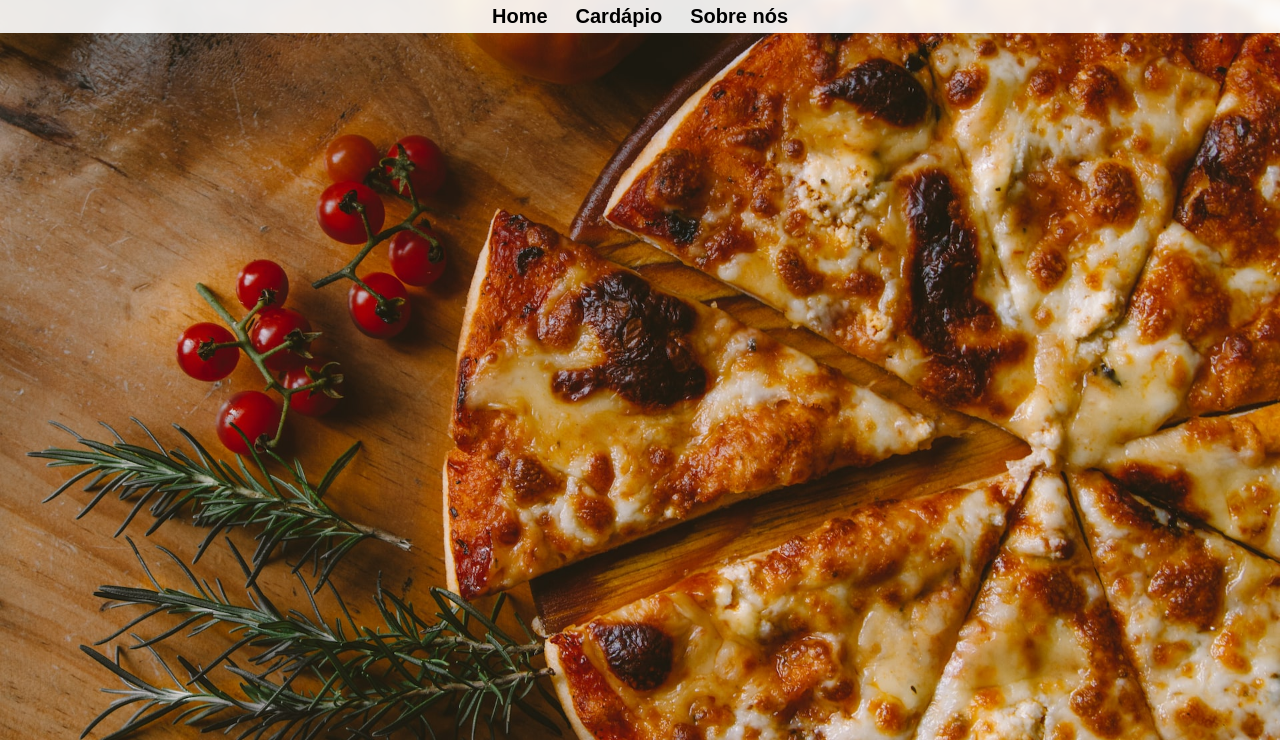
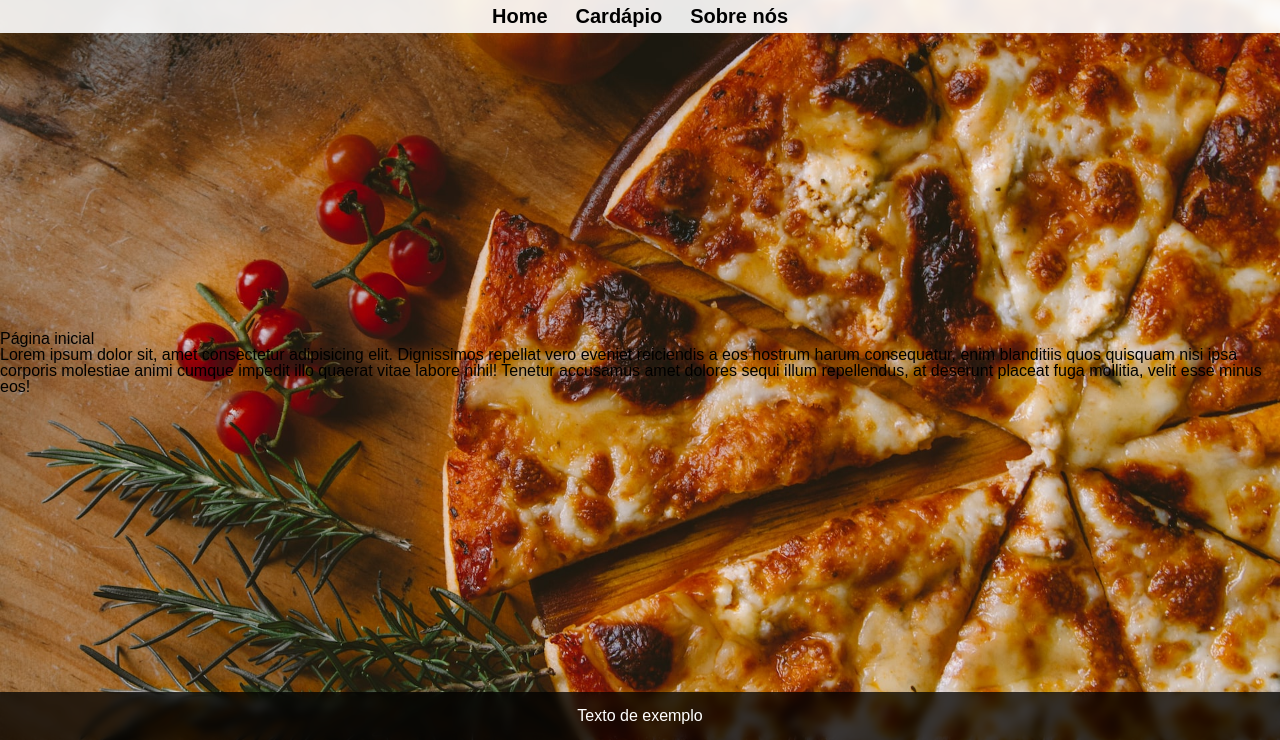
Before and after one commit to Diego-Moreira8/odin-restaurant-page, a website built with webpack: page dist/index.html in a window 1280 px wide. Shown: the part 60-800 px from the top of the page. Built offline with nearby package versions, Linux system fonts and the light colour scheme.

Commit message:
Styles for footer and body

```diff
--- /dev/null
+++ b/src/footer.js
@@ -0,0 +1,7 @@
+export default function footerContent() {
+  const footer = document.createElement("footer");
+
+  footer.textContent = "Texto de exemplo";
+
+  return footer;
+}
--- a/src/index.js
+++ b/src/index.js
@@ -2,12 +2,16 @@ import headerContent from "./header.js";
 import homeContent from "./home.js";
 import menuContent from "./menu.js";
 import aboutContent from "./about.js";
+import footerContent from "./footer.js";
 
 import "./reset.css";
 import "./style.css";
 
 const header = document.querySelector("#header");
 header.appendChild(headerContent());
+
+const footer = document.querySelector("#footer");
+footer.appendChild(footerContent());
 
 function changeContent(e) {
   content.innerHTML = "";
@@ -24,6 +28,7 @@ function changeContent(e) {
 }
 
 const content = document.querySelector("#content");
+content.appendChild(homeContent());
 
 const homeButton = document.querySelector("#home-button");
 const menuButton = document.querySelector("#menu-button");
--- a/src/style.css
+++ b/src/style.css
@@ -5,6 +5,10 @@
 body {
   background: url(./pizza-bg.jpg);
   background-size: cover;
+  display: flex;
+  flex-direction: column;
+  justify-content: space-between;
+  min-height: 100vh;
 }
 
 header {
@@ -42,3 +46,14 @@ header button {
 header button.active {
   border-bottom: 2px solid red;
 }
+
+footer {
+  background-color: rgba(0, 0, 0, 0.75);
+  backdrop-filter: blur(4px);
+  color: white;
+  display: flex;
+  flex-flow: column;
+  gap: 8px;
+  align-items: center;
+  padding: 16px;
+}
```
Also changed, not shown: dist/main.js.
